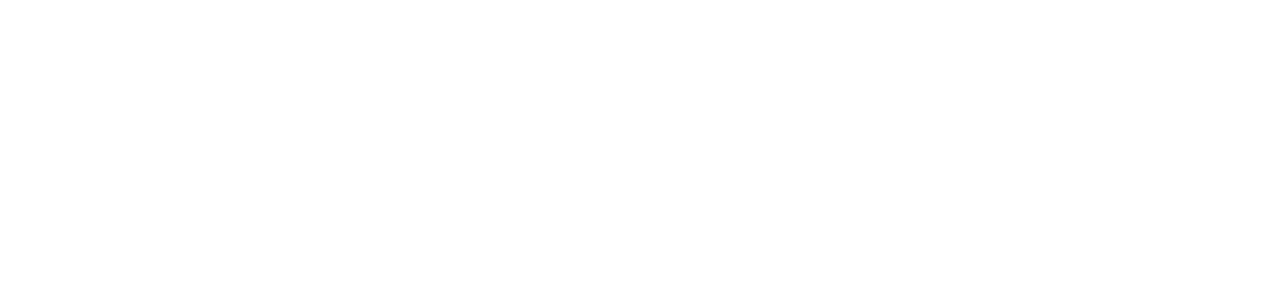
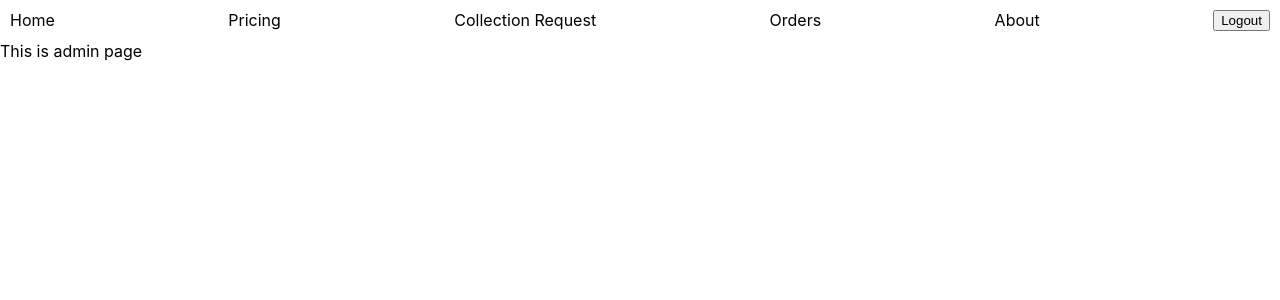
Before and after one commit to ssuryakumar97/ScrapCollection_frontEnd, a React (Vite) app: page /admin in a window 1280 px wide. Before the commit this address had no page. Shown: the top 300 px of the page. Built offline with nearby package versions, Linux system fonts and the light colour scheme.

Commit message:
flow changed

```diff
--- a/src/App.jsx
+++ b/src/App.jsx
@@ -4,6 +4,12 @@
 import Register from "./pages/Register"
 import {BrowserRouter, Routes, Route, Navigate, Outlet} from "react-router-dom"
 import { useState } from "react"
+import Collection_request from "./pages/Collection_request"
+import Pricing from "./pages/Pricing"
+import Orders from "./pages/Orders"
+import AboutUs from "./pages/AboutUs"
+import Admin from "./pages/Admin"
+import Inventory from "./pages/Inventory"
 
 const PrivateRoute = ({isAuthenticated}) => {
   return isAuthenticated ?
@@ -25,12 +31,25 @@
     <>
     <BrowserRouter>
     <Routes>
-      <Route path='/' element={<PrivateRoute isAuthenticated={user}/>} >
+      {/* <Route path='/' element={<PrivateRoute isAuthenticated={user}/>} >
             <Route path='/' element={ <Home />} />
-      </Route>
-      {/* <Route path="/" element={<Home/>} /> */}
+      </Route> */}
+      <Route path="/" element={<Home/>} />
       <Route path="/login" element={<Login/>} />
       <Route path="/register" element={<Register/>} />
+      <Route path='/' element={<PrivateRoute isAuthenticated={user}/>} >
+        <Route path="/collection-request" element={<Collection_request/>} />
+      </Route>
+      <Route path='/' element={<PrivateRoute isAuthenticated={user}/>} >
+        <Route path="/orders" element={<Orders/>} />
+      </Route>
+
+      <Route path="/pricing" element={<Pricing/>} />
+
+      <Route path="/about" element={<AboutUs/>} />
+      <Route path="/admin" element={<Admin/>} />
+      <Route path="/inventory" element={<Inventory/>} />
+
     </Routes>
     </BrowserRouter>
     </>
--- a/src/components/Topbar.jsx
+++ b/src/components/Topbar.jsx
@@ -3,7 +3,7 @@
 import { useDispatch, useSelector } from "react-redux";
 import { userRequest } from "../requestMethods";
 import { logout } from "../redux/userRedux";
-import { useNavigate } from "react-router-dom";
+import { Link, useNavigate } from "react-router-dom";
 import axios from "axios"
 
 const TopbarContainer = styled.div`
@@ -11,6 +11,12 @@
   justify-content: space-between;
   margin: 10px;
 `;
+
+const LinkItem = styled(Link)`
+  text-decoration: none;
+  color: black;
+
+`
 
 const Topbar = () => {
   const [isAdmin, setIsAdmin] = useState(false);
@@ -60,13 +66,13 @@
 
   return (
     <TopbarContainer>
-      <div>Home</div>
+      <div><LinkItem to="/">Home</LinkItem></div>
       {/* {isAdmin && (<> <div>Admin</div>
       <div>Inventory</div></>)}
       {isCollectionAgent && (<div>Inventory</div>)} */}
-      {user.isAdmin && (<> <div>Admin</div>
-      <div>Inventory</div></>)}
-      {user.isCollectionAgent && (<div>Inventory</div>)}
+      {user?.isAdmin && (<> <div><LinkItem to="/admin">Admin</LinkItem></div>
+      <div><LinkItem to="/inventory">Inventory</LinkItem></div></>)}
+      {user?.isCollectionAgent && (<div><LinkItem to="/inventory">Inventory</LinkItem></div>)}
       {/* {userData.isAdmin ? (
         <>
           <div>Admin</div>
@@ -74,10 +80,10 @@
         </>
       ): null}
       {userData.isCollectionAgent ? (<div>Inventory</div>) : null} */}
-      <div>Pricing</div>
-      <div>Collection Request</div>
-      <div>Orders</div>
-      <div>About</div>
+      <div><LinkItem to="/pricing">Pricing</LinkItem></div>
+      <div><LinkItem to="/collection-request">Collection Request</LinkItem></div>
+      <div><LinkItem to="/orders">Orders</LinkItem></div>
+      <div><LinkItem to="/about">About</LinkItem></div>
       <button onClick={handleLogout}>Logout</button>
     </TopbarContainer>
   );
--- /dev/null
+++ b/src/pages/AboutUs.jsx
@@ -0,0 +1,13 @@
+import React from 'react'
+import Topbar from '../components/Topbar'
+
+const AboutUs = () => {
+  return (
+    <div>
+        <Topbar/>
+      About Us page
+    </div>
+  )
+}
+
+export default AboutUs
--- /dev/null
+++ b/src/pages/Admin.jsx
@@ -0,0 +1,13 @@
+import React from 'react'
+import Topbar from '../components/Topbar'
+
+const Admin = () => {
+  return (
+    <div>
+        <Topbar/>
+      This is admin page
+    </div>
+  )
+}
+
+export default Admin
--- /dev/null
+++ b/src/pages/Collection_request.jsx
@@ -0,0 +1,13 @@
+import React from 'react'
+import Topbar from '../components/Topbar'
+
+const Collection_request = () => {
+  return (
+    <div>
+        <Topbar/>
+      This is collection Request page
+    </div>
+  )
+}
+
+export default Collection_request
--- /dev/null
+++ b/src/pages/Inventory.jsx
@@ -0,0 +1,13 @@
+import React from 'react'
+import Topbar from '../components/Topbar'
+
+const Inventory = () => {
+  return (
+    <div>
+        <Topbar/>
+      This is inventory page
+    </div>
+  )
+}
+
+export default Inventory
--- /dev/null
+++ b/src/pages/Orders.jsx
@@ -0,0 +1,13 @@
+import React from 'react'
+import Topbar from '../components/Topbar'
+
+const Orders = () => {
+  return (
+    <div>
+        <Topbar/>
+      Your orders Page
+    </div>
+  )
+}
+
+export default Orders
--- /dev/null
+++ b/src/pages/Pricing.jsx
@@ -0,0 +1,13 @@
+import React from 'react'
+import Topbar from '../components/Topbar'
+
+const Pricing = () => {
+  return (
+    <div>
+        <Topbar/>
+      This is pricing page
+    </div>
+  )
+}
+
+export default Pricing
```
